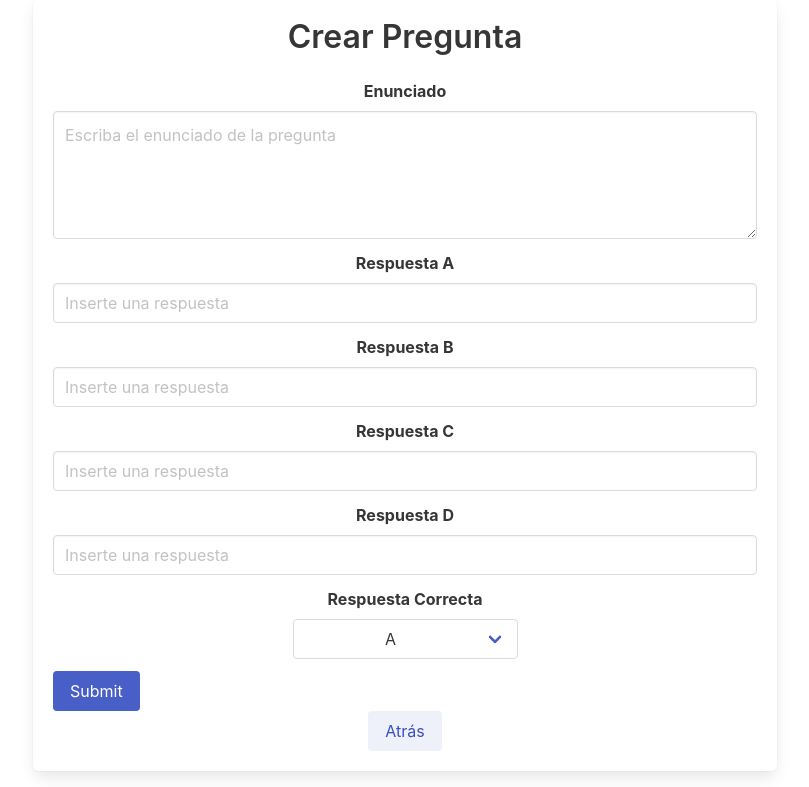
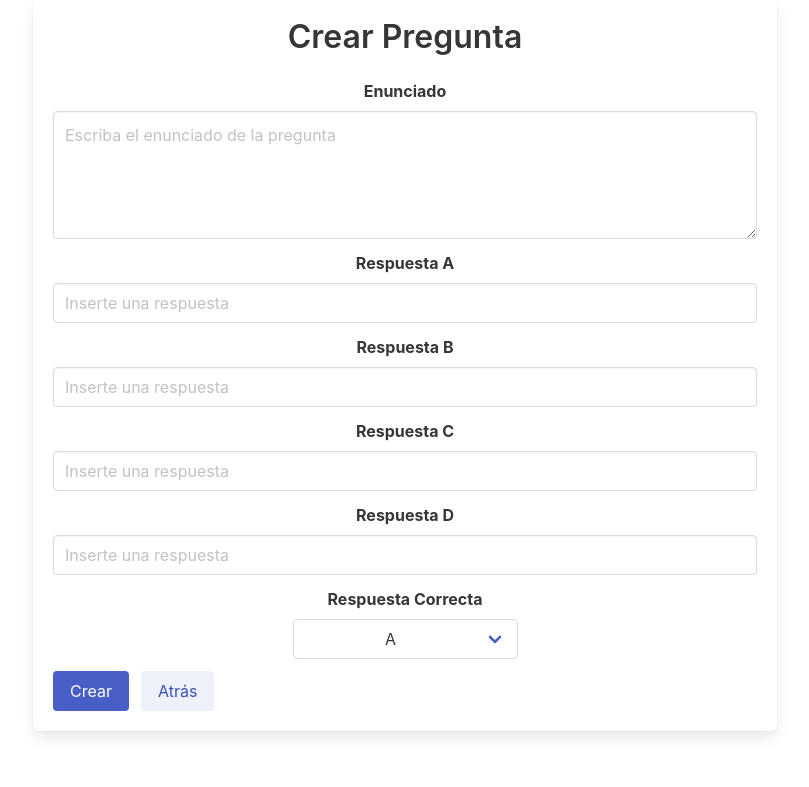
Before and after one commit to PhewP/PR01-online-exam-web-system-management-, a PHP site: page /screen_question.php in a window 1280 px wide. Shown: the part 13-800 px from the top of the page, without its empty margins (235-1044 px from the left). Run offline with PHP 8.4, Linux system fonts and the light colour scheme; some libraries are stand-ins or nearby versions.

Commit message:
:recycle: improve exam and question screen

```diff
--- a/src/screen_question.php
+++ b/src/screen_question.php
@@ -16,7 +16,7 @@
         <div class="field">
             <label class="label">Enunciado</label>
             <div class="control">
-            <textarea class="textarea" placeholder="Escriba el enunciado de la pregunta" name="enunciado"></textarea>
+            <textarea class="textarea" placeholder="Escriba el enunciado de la pregunta" name="enunciado" require></textarea>
             </div>
         </div>
         <div class="field">
@@ -58,17 +58,13 @@
             </div>
         </div>
         </div>
-
         <div class="field is-grouped">
-        <div class="control">
-            <button class="button is-link">Submit</button>
+            <div class="control">
+                <input type="submit" class="button is-link" value="Crear">
+            </div>
+            <a href="login.php" class="button is-link is-light">Atrás</a>
         </div>
-        </div>
-
         </form>
-        <div class="control">
-            <button class="button is-link is-light">Atrás</button>
-        </div>
         </div>
       </div>
       </div>
```
Also changed, not shown: src/screen_exam.php (+3 -8 lines).
